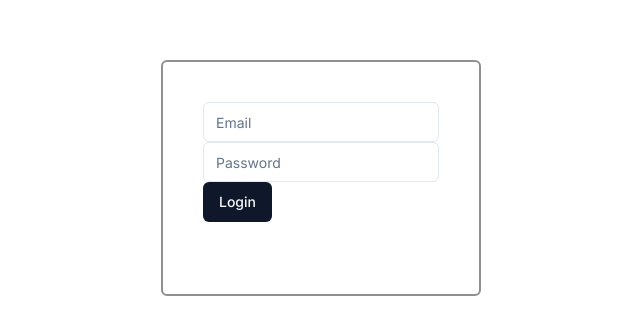
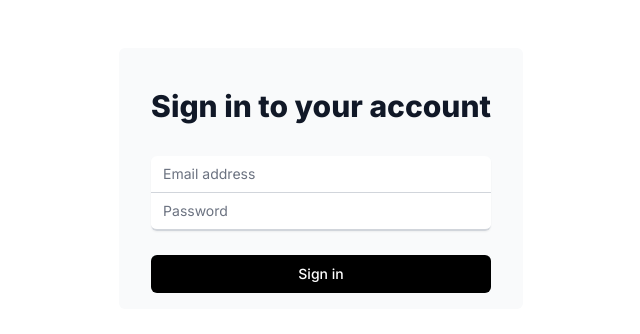
Before and after one commit to southamericanbear/annual-budget-ui, a Next.js app: page /login in a window 1280 px wide. Shown: the part 222-556 px from the top of the page, without its empty margins (319-959 px from the left). Built offline with nearby package versions, Linux system fonts and the light colour scheme; no server answers.

Commit message:
update loginform

```diff
--- a/app/dashboard/page.tsx
+++ /dev/null
@@ -1,13 +0,0 @@
-import { Metadata } from "next";
-
-export const metadata: Metadata = {
-  title: "Dashboard",
-};
-
-export default function DashboardPage() {
-  return (
-    <div className="container h-screen flex justify-center items-center">
-      <h1>Dashboard</h1>
-    </div>
-  );
-}
--- a/app/layout.tsx
+++ b/app/layout.tsx
@@ -10,7 +10,7 @@ export const metadata: Metadata = {
     default: "Annual Budget",
   },
   description: "Annual Budget",
-  metadataBase: new URL("https://todo.com"),
+  // metadataBase: new URL("https://todo.com"),
 };
 
 export default function RootLayout({
--- a/app/page.tsx
+++ b/app/page.tsx
@@ -1,5 +1,8 @@
+import { NavbarLayout } from "@/components/layouts/navbar-layout";
+
 export default function Home() {
   return (
+    <NavbarLayout>
       <div className="container mx-auto p-4">
         <div className="grid grid-cols-1 md:grid-cols-2 lg:grid-cols-4 gap-4">
           <div className="bg-purple-500 h-20"></div>
@@ -8,5 +11,6 @@ export default function Home() {
           <div className="bg-purple-500 h-20"></div>
         </div>
       </div>
+    </NavbarLayout>
   );
 }
--- /dev/null
+++ b/components/layouts/navbar-layout.tsx
@@ -0,0 +1,17 @@
+export function NavbarLayout({ children }: { children: React.ReactNode }) {
+  return (
+    <div>
+      <nav>
+        <ul>
+          <li>
+            <a href="/">Home</a>
+          </li>
+          <li>
+            <a href="/about">About</a>
+          </li>
+        </ul>
+      </nav>
+      {children}
+    </div>
+  );
+}
--- a/components/ui/button.tsx
+++ b/components/ui/button.tsx
@@ -1,8 +1,8 @@
-import * as React from "react"
-import { Slot } from "@radix-ui/react-slot"
-import { cva, type VariantProps } from "class-variance-authority"
+import * as React from "react";
+import { Slot } from "@radix-ui/react-slot";
+import { cva, type VariantProps } from "class-variance-authority";
 
-import { cn } from "@/lib/utils/shadcn"
+import { cn } from "@/lib/utils/shadcn";
 
 const buttonVariants = cva(
   "inline-flex items-center justify-center whitespace-nowrap rounded-md text-sm font-medium ring-offset-background transition-colors focus-visible:outline-none focus-visible:ring-2 focus-visible:ring-ring focus-visible:ring-offset-2 disabled:pointer-events-none disabled:opacity-50",
@@ -31,26 +31,34 @@ const buttonVariants = cva(
       size: "default",
     },
   }
-)
+);
 
 export interface ButtonProps
   extends React.ButtonHTMLAttributes<HTMLButtonElement>,
     VariantProps<typeof buttonVariants> {
-  asChild?: boolean
+  asChild?: boolean;
 }
 
 const Button = React.forwardRef<HTMLButtonElement, ButtonProps>(
   ({ className, variant, size, asChild = false, ...props }, ref) => {
-    const Comp = asChild ? Slot : "button"
+    const Comp = asChild ? Slot : "button";
+
+    const baseClassName =
+      'className="group relative w-full flex justify-center py-2 px-4 border border-transparent text-sm font-medium rounded-md text-white bg-black hover:bg-opacity-90 focus:outline-none focus:ring-2 focus:ring-offset-2 focus:ring-blue-500"';
+
     return (
       <Comp
-        className={cn(buttonVariants({ variant, size, className }))}
+        className={
+          className
+            ? cn(buttonVariants({ variant, size, className }))
+            : baseClassName
+        }
         ref={ref}
         {...props}
       />
-    )
+    );
   }
-)
-Button.displayName = "Button"
+);
+Button.displayName = "Button";
 
-export { Button, buttonVariants }
+export { Button, buttonVariants };
--- a/components/ui/input.tsx
+++ b/components/ui/input.tsx
@@ -1,6 +1,6 @@
-import * as React from "react"
+import * as React from "react";
 
-import { cn } from "@/lib/utils/shadcn"
+import { cn } from "@/lib/utils/shadcn";
 
 export interface InputProps
   extends React.InputHTMLAttributes<HTMLInputElement> {}
@@ -11,15 +11,15 @@ const Input = React.forwardRef<HTMLInputElement, InputProps>(
       <input
         type={type}
         className={cn(
-          "flex h-10 w-full rounded-md border border-input bg-background px-3 py-2 text-sm ring-offset-background file:border-0 file:bg-transparent file:text-sm file:font-medium placeholder:text-muted-foreground focus-visible:outline-none focus-visible:ring-2 focus-visible:ring-ring focus-visible:ring-offset-2 disabled:cursor-not-allowed disabled:opacity-50",
+          "relative block w-full px-3 py-2 rounded-none rounded-t-md border-0 border-b-2 border-gray-300 placeholder-gray-500 text-gray-900 focus:outline-none focus:ring-blue-500 focus:border-blue-500 focus:z-10 sm:text-sm",
           className
         )}
         ref={ref}
         {...props}
       />
-    )
+    );
   }
-)
-Input.displayName = "Input"
+);
+Input.displayName = "Input";
 
-export { Input }
+export { Input };
--- a/components/ui/login-form.tsx
+++ b/components/ui/login-form.tsx
@@ -7,28 +7,56 @@ import { Input } from "@/components/ui/input";
 export function LoginForm() {
   const [errorMessage, dispatch] = useFormState(authenticate, undefined);
   return (
-    <div className="flex flex-col gap-3 border-solid border-2 p-10 w-80 border-stone-950 border-opacity-45 rounded-md">
-      <form action={dispatch}>
-        <Input type="text" name="email" placeholder="Email" required />
-        <Input
-          type="password"
-          name="password"
-          placeholder="Password"
-          required
-        />
-        <Button>Login</Button>
-        <div
-          className="flex h-8 items-end space-x-1"
-          aria-live="polite"
-          aria-atomic="true"
-        >
+    <>
+      <div className="flex flex-col items-center justify-center rounded-md bg-gray-50 p-4 sm:px-6 lg:px-8">
+        <div className="w-full max-w-md space-y-8">
+          <div>
+            <h2 className="mt-6 text-center text-3xl font-extrabold text-gray-900">
+              Sign in to your account
+            </h2>
+          </div>
+          <form className="mt-8 space-y-6" action={dispatch}>
+            <input type="hidden" name="remember" defaultValue="true" />
+            <div className="-space-y-px rounded-md shadow-sm">
+              <div>
+                <label htmlFor="email-address" className="sr-only">
+                  Email address
+                </label>
+                <Input
+                  id="email-address"
+                  name="email"
+                  type="email"
+                  autoComplete="email"
+                  required
+                  placeholder="Email address"
+                />
+              </div>
+              <div>
+                <label htmlFor="password" className="sr-only">
+                  Password
+                </label>
+                <input
+                  id="password"
+                  name="password"
+                  type="password"
+                  autoComplete="current-password"
+                  required
+                  className="relative block w-full px-3 py-2 rounded-none rounded-b-md border-0 border-b-2 border-gray-300 placeholder-gray-500 text-gray-900 focus:outline-none focus:ring-blue-500 focus:border-blue-500 focus:z-10 sm:text-sm"
+                  placeholder="Password"
+                />
+              </div>
+            </div>
+            <div>
+              <Button type="submit">Sign in</Button>
+            </div>
+          </form>
           {errorMessage && (
-            <>
-              <p className="text-sm text-red-500">{errorMessage}</p>
-            </>
+            <p className="mt-2 text-center text-sm text-red-600">
+              {errorMessage}
+            </p>
           )}
         </div>
-      </form>
-    </div>
+      </div>
+    </>
   );
 }
--- a/package.json
+++ b/package.json
@@ -3,7 +3,7 @@
   "version": "0.1.0",
   "private": true,
   "scripts": {
-    "dev": "next dev",
+    "dev": "next dev --turbo",
     "build": "next build",
     "start": "next start",
     "lint": "next lint"
--- a/services/auth.ts
+++ b/services/auth.ts
@@ -13,7 +13,7 @@ export async function login(email: string, password: string) {
 
     return response.data;
   } catch (error) {
-    console.error(error);
+    console.log(error);
   }
 }
 
```
Lines whose indentation alone changed are shown as unchanged.
